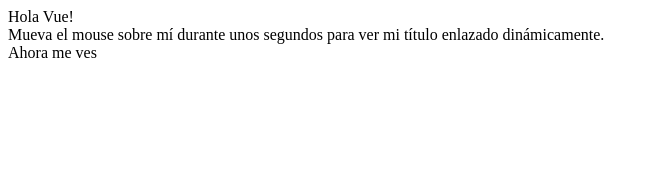
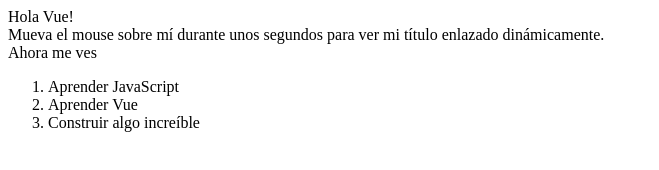
Before and after one commit to hculajayb/Curso-Vue.js, a plain HTML site: page semana1/index.html in a window 1280 px wide. Shown: the whole page, without its empty margins (0-659 px from the left). Drawn offline with nearby package versions, Linux system fonts and the light colour scheme.

Commit message:
Agregando captura 5 y cambios en index

```diff
--- a/semana1/index.html
+++ b/semana1/index.html
@@ -14,6 +14,14 @@
 
 <div id="app-3">
   <span v-if="seen">Ahora me ves</span>
+</div>
+
+<div id="app-4">
+  <ol>
+    <li v-for="todo in todos">
+      {{ todo.text }}
+    </li>
+  </ol>
 </div>
 
 
@@ -39,4 +47,15 @@ var app3 = new Vue({
   }
 })
 
+var app4 = new Vue({
+  el: '#app-4',
+  data: {
+    todos: [
+      { text: 'Aprender JavaScript' },
+      { text: 'Aprender Vue' },
+      { text: 'Construir algo increíble' }
+    ]
+  }
+})
+
 </script>
```
Also changed, not shown: semana1/Capturas/Captura de pantalla 2025-09-06 005311.png (added).
